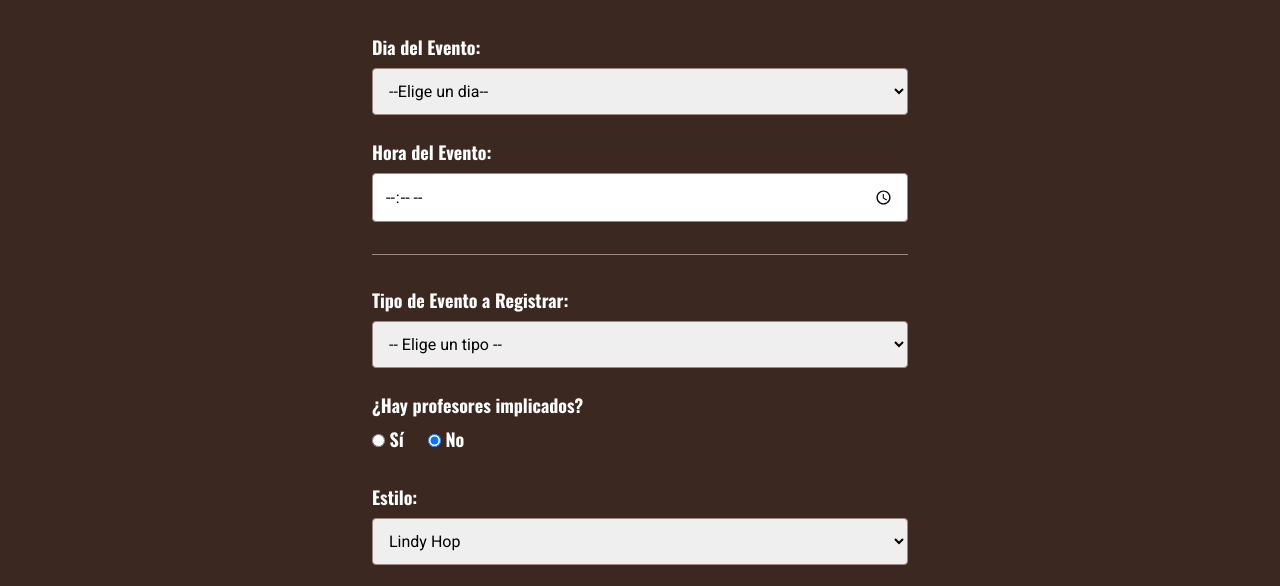
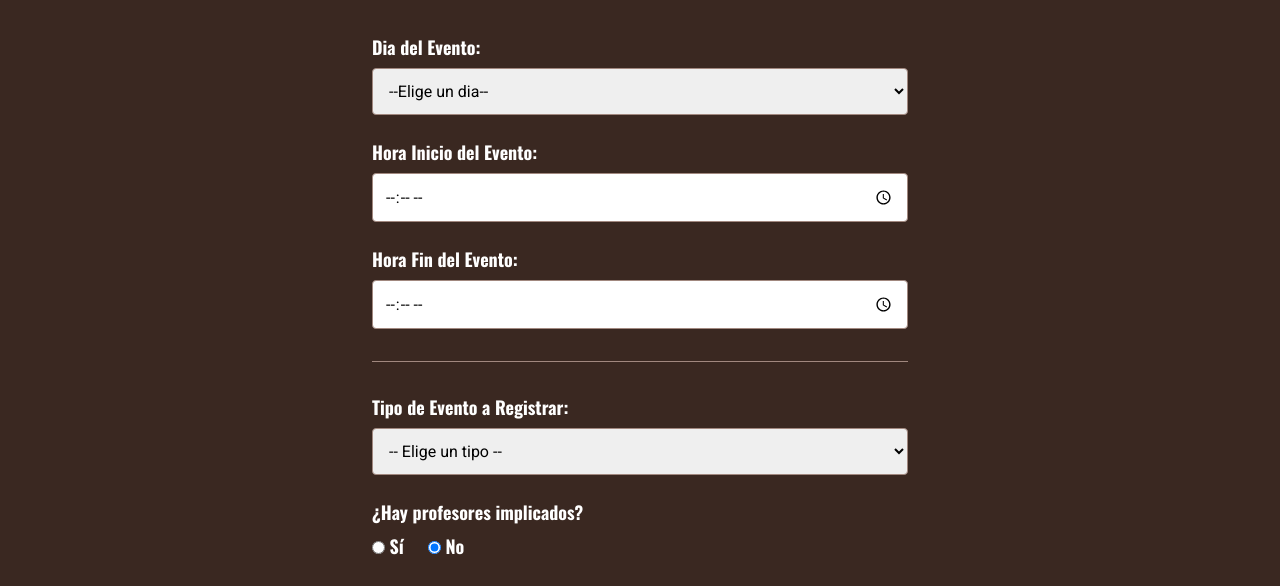
Before and after one commit to RoockDev/Desafio-Swing-Cr, a website built with Vite: page admin.html in a window 1280 px wide. Shown: the part 186-772 px from the top of the page. Built offline with nearby package versions, Linux system fonts and the light colour scheme.

Commit message:
feat: Añadir campo de hora fin para eventos
Añadir un campo al formulario de hora fin del evento ya que para la logica de comprobacion de clases y ubicacion se ha visto necesario

```diff
--- a/admin.html
+++ b/admin.html
@@ -43,8 +43,12 @@
                 </select>
             </div>
             <div class="form-group">
-                 <label for="evento-hora">Hora del Evento:</label>
+                 <label for="evento-hora">Hora Inicio del Evento:</label>
             <input type="time" id="evento-hora" name="hora" required>
+            </div>
+            <div class="form-group">
+                 <label for="evento-fin">Hora Fin del Evento:</label>
+            <input type="time" id="evento-fin" name="hora-fin" required>
             </div>
 
            <hr> <div class="form-group">
```
